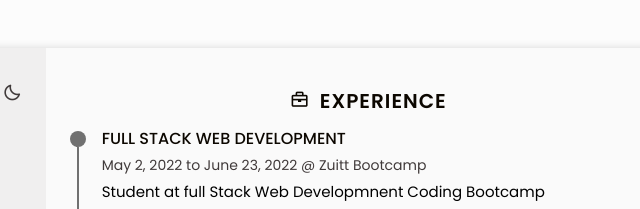
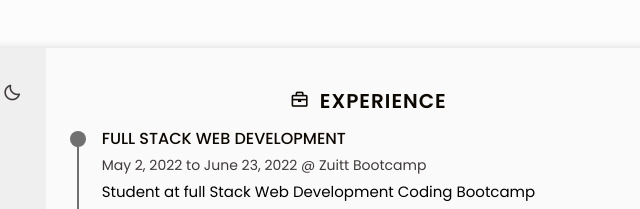
Before and after one commit to HahnO1591/hannaho-cv, a plain HTML site: page index.html in a window 1280 px wide. Shown: the top 209 px of the page, 433-1073 px from the left. Drawn offline with nearby package versions, Linux system fonts and the light colour scheme.

Commit message:
Update index.html

```diff
--- a/index.html
+++ b/index.html
@@ -289,7 +289,7 @@
                     <div class="experience__data bd-grid">
                         <h3 class="experience__title">FULL STACK WEB DEVELOPMENT</h3>
                         <span class="experience__company">May 2, 2022 to June 23, 2022 @ Zuitt Bootcamp</span>
-                        <p class="experience__description">Student at full Stack Web Developmnent Coding Bootcamp</p>
+                        <p class="experience__description">Student at full Stack Web Development Coding Bootcamp</p>
 
                     </div>
                 </div>
```
